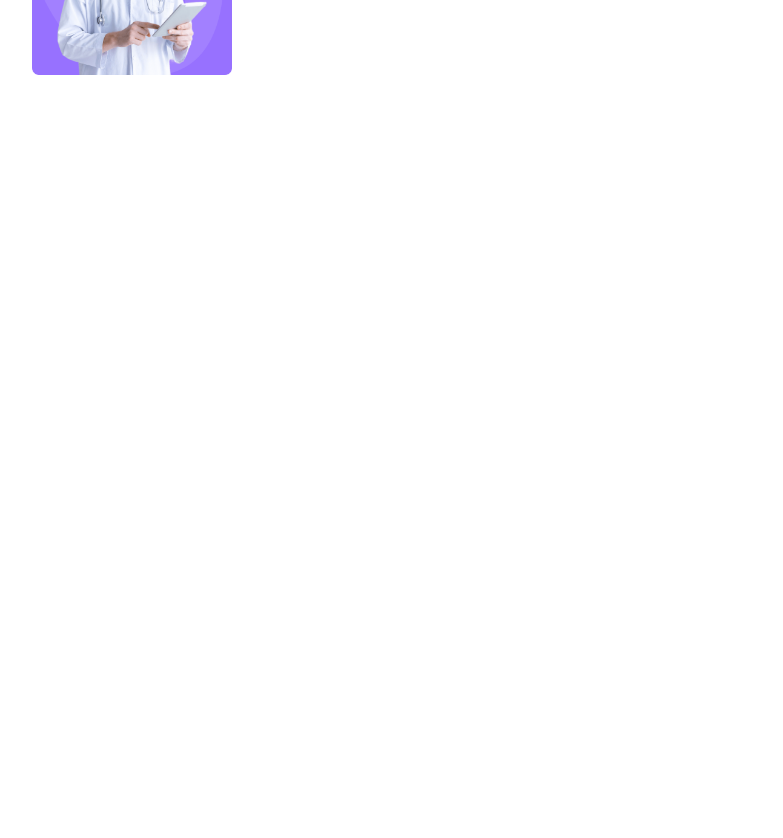
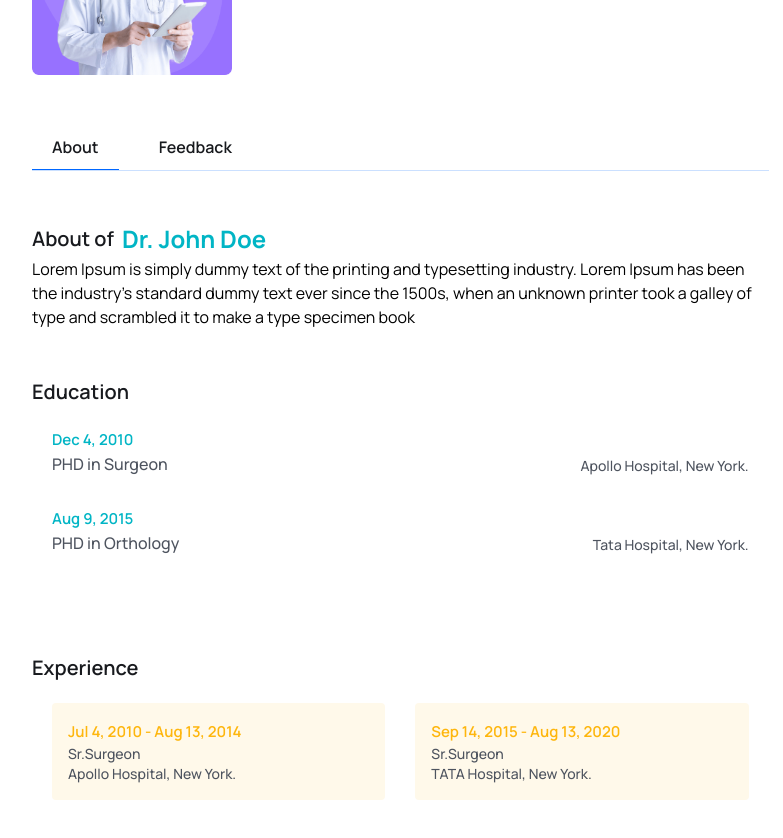
Before and after one commit to Keerikadan03/DAMS, a React (Vite) app in the folder frontend/: page /doctors/1 in a window 1280 px wide. Shown: the part 300-1138 px from the top of the page, without its empty margins (43-826 px from the left). Before the commit the page ends 800 px from the top, so only its background shows below. Built offline with nearby package versions, Linux system fonts and the light colour scheme.

Commit message:
feedback done

```diff
--- /dev/null
+++ b/frontend/src/pages/Doctors/DoctorAbout.jsx
@@ -0,0 +1,77 @@
+import React from 'react'
+import { formateDate } from '../../utils/formateDate'
+
+const DoctorAbout = () => {
+    return <div>
+        <div>
+            <h3 className='text-[20px] leading-[30px] text-headingColor font-semibold flex items-center gap-2'>
+                About of
+                <span className='text-irisBlueColor font-bold text-[24px] leading-9'>
+                    Dr. John Doe
+                </span>
+            </h3>
+            <p>Lorem Ipsum is simply dummy text of the printing and typesetting industry. Lorem Ipsum has been the industry's standard dummy text ever since the 1500s, when an unknown printer took a galley of type and scrambled it to make a type specimen book</p>
+        </div>
+        <div className='mt-12'>
+            <h3 className='text-[20px] leading-[30px] text-headingColor font-semibold'>Education</h3>
+            <ul className='pt-4 md:p-5'>
+                <li className='flex flex-col sm:flex-row sm:justify-between sm:items-end md:gap-5 mb-[30px]'>
+                    <div>
+                        <span className='text-irisBlueColor text-[15px] leading-6 font-semibold'>
+                            {formateDate("12-04-2010")}
+                        </span>
+                        <p className='text-[16px] leading-6 font-medium text-textColor'>
+                            PHD in Surgeon
+                        </p>
+                    </div>
+                    <p className='text-[14px] leading-5 font-medium text-textColor'>
+                        Apollo Hospital, New York.
+                    </p>
+                </li>
+                <li className='flex flex-col sm:flex-row sm:justify-between sm:items-end md:gap-5 mb-[30px]'>
+                    <div>
+                        <span className='text-irisBlueColor text-[15px] leading-6 font-semibold'>
+                        {formateDate("08-09-2015")}
+                        </span>
+                        <p className='text-[16px] leading-6 font-medium text-textColor'>
+                            PHD in Orthology
+                        </p>
+                    </div>
+                    <p className='text-[14px] leading-5 font-medium text-textColor'>
+                        Tata Hospital, New York.
+                    </p>
+                </li>
+
+            </ul>
+        </div>
+        <div className='mt-12'>
+        <h3 className='text-[20px] leading-[30px] text-headingColor font-semibold'>Experience</h3>
+        <ul className='grid sm:grid-cols-2 gap-[30px] pt-4 md:p-5'>
+            <li className='p-4 rounded bg-[#fff9ea]'>
+                <span className='text-yellowColor text-[15px] leading-6 font-semibold'>
+                    {formateDate('07-04-2010')} - {formateDate('08-13-2014')}
+                </span>
+                <p className='text-[14px] leading-5 font-medium text-textColor'>
+                    Sr.Surgeon
+                </p>
+                <p className='text-[14px] leading-5 font-medium text-textColor'>
+                    Apollo Hospital, New York.
+                </p>
+            </li>
+            <li className='p-4 rounded bg-[#fff9ea]'>
+                <span className='text-yellowColor text-[15px] leading-6 font-semibold'>
+                    {formateDate('09-14-2015')} - {formateDate('08-13-2020')}
+                </span>
+                <p className='text-[14px] leading-5 font-medium text-textColor'>
+                    Sr.Surgeon
+                </p>
+                <p className='text-[14px] leading-5 font-medium text-textColor'>
+                    TATA Hospital, New York.
+                </p>
+            </li>
+        </ul>
+        </div>
+    </div>
+}
+
+export default DoctorAbout
--- a/frontend/src/pages/Doctors/DoctorDetails.jsx
+++ b/frontend/src/pages/Doctors/DoctorDetails.jsx
@@ -1,8 +1,11 @@
-import React from 'react';
+import React, { useState } from 'react';
 import starIcon from '../../assets/images/Star.png';
 import doctorImg from '../../assets/images/doctor-img02.png';
+import DoctorAbout from './DoctorAbout';
+import Feeback from './Feeback';
 
 const DoctorDetails = () => {
+  const [tab,setTab] = useState('about');
   return (
     <section>
       <div className='max-w-[1170px] px-5 mx-auto'>
@@ -30,8 +33,21 @@ const DoctorDetails = () => {
                   dgsgkfdhkdhkhkhg fdfgfdg dfgfdgdf dfgdgdf gfdgdg</p>
               </div>
             </div>
+            <div className='mt-[50px] border-b border-solid border-[#0066ff34]'>
+              <button onClick={() => setTab('about')} className={`${tab == 'about' && 'border-b border-solid border-primaryColor'} py-2 px-5 mr-5 text-[16px] leading-7 text-headingColor font-semibold`}>About</button>
+              <button onClick={() => setTab('feedback')} className={`${tab == 'feedback' && 'border-b border-solid border-primaryColor'} py-2 px-5 mr-5 text-[16px] leading-7 text-headingColor font-semibold`}>Feedback</button>
+            </div>
+
+            <div className='mt-[50px]'>
+              {
+                tab == 'about' && <DoctorAbout/>
+              }
+              {
+                tab == 'feedback' && <Feeback/>
+              }
+            </div>
+
           </div>
-
           <div>  </div>
         </div>
       </div>
--- /dev/null
+++ b/frontend/src/pages/Doctors/Feeback.jsx
@@ -0,0 +1,40 @@
+import { useState } from 'react';
+import { AiFillStar } from 'react-icons/ai';
+import avatar from '../../assets/images/avatar-icon.png';
+import { formateDate } from '../../utils/formateDate';
+import FeedbackForm from './FeedbackForm';
+
+const Feeback = () => {
+    const [showFeedbackForm, SetShowFeedbackForm]  = useState(false);
+    return (
+    <div>
+        <div className='mb-[50px]'>
+            <h4 className='text-[20px] leading-[30px] font-bold text-headingColor'>All reviews (272)</h4>
+            <div className='flex justify-between gap-10 mb-[30px]'>
+                <div className='flex gap-3'>
+                    <figure className='w-10 h-10 rounded-full'>
+                        <img className='w-full' src={avatar} alt='' />
+                    </figure>
+                    <div>
+                        <h5 className='text-[16px] leading-6 text-primaryColor font-bold'>
+                            Babu Nambudidi
+                        </h5>
+                        <p className='text-[14px] leading-6 text-textColor'>{formateDate('02-14-2023')}</p>
+                        <p className='text__para mt-3 font-medium text-[15px]'>Good jarbice</p>
+                    </div>
+                </div>
+                <div className='flex gap-1'>
+                    {[ ...Array(5).keys()].map((_, index) => (<AiFillStar key ={index} color='#ffc947'/>))}
+                </div>
+            </div>
+        </div>
+        {!showFeedbackForm && <div className='text-center'>
+            <button className='btn' onClick={()=> SetShowFeedbackForm(true)}>Give Feedback</button>
+        </div>}
+
+        {showFeedbackForm && <FeedbackForm/>}
+    </div>
+    )
+}
+
+export default Feeback
--- /dev/null
+++ b/frontend/src/pages/Doctors/FeedbackForm.jsx
@@ -0,0 +1,54 @@
+import React, { useState } from 'react';
+import { AiFillStar } from 'react-icons/ai';
+
+const FeedbackForm = () => {
+    const[rating, setRating] = useState(0)
+    const[Hover, setHover] = useState(0)
+    const[ReviewText, setReviewText] = useState("")
+
+    const handleSubmitReview  = async e=>{
+        e.preventDefault()
+        //---------------------------------
+    }
+    return (
+    <form action="">
+        <div>
+            <h3 className='text-headingColor text-[16px] leading-6 font-semibold mb-4 mt-0'>
+                How would ypu rate the overall experience?
+            </h3>
+            <div>
+                {[ ...Array(5).keys()].map((_, index) =>{
+                    index+=1;
+                    return (
+                        <button key={index} type='button' className={`${index <= ((rating && Hover) || Hover)
+                        ? "text-yellowColor" : "text-grey-400"} bg-transparent border-none outline-none text-[22px] cursor-pointer`}
+                        onClick={()=>setRating(index)}
+                        onMouseEnter={()=> setHover(index)}
+                        onMouseLeave={()=> setHover(rating)}
+                        onDoubleClick={()=> {
+                            setRating(0);
+                            setRating(0);
+                        }}>
+                            <span>
+                                <AiFillStar/>
+                            </span>
+                        </button>
+                    );
+                })}
+            </div>
+        </div>
+
+
+        <div className='mt=[30px]'>
+        <h3 className='text-headingColor text-[16px] leading-6 font-semibold mb-4 mt-0'>
+            Share your feedback
+        </h3>
+        <textarea className=' border border-solid border-[#0066ff34] focus:outline outline-primaryColor w-full px-4 py-3 rounded-md' rows="5"
+        placeholder='Write here...' onChange={ e => setReviewText(e.target.value)}></textarea>
+        </div>
+        <button type='submit' onClick={handleSubmitReview} className='btn'>Submit Feedback</button>
+    </form>
+    )
+}
+
+export default FeedbackForm
--- /dev/null
+++ b/frontend/src/utils/formateDate.js
@@ -0,0 +1,5 @@
+export const formateDate  = (date, config) => {
+    const defaultOptions ={ day:"numeric", month: "short", year: 'numeric'};
+    const options = config ? config : defaultOptions;
+    return new Date(date).toLocaleDateString("en-US",options);
+}
```
